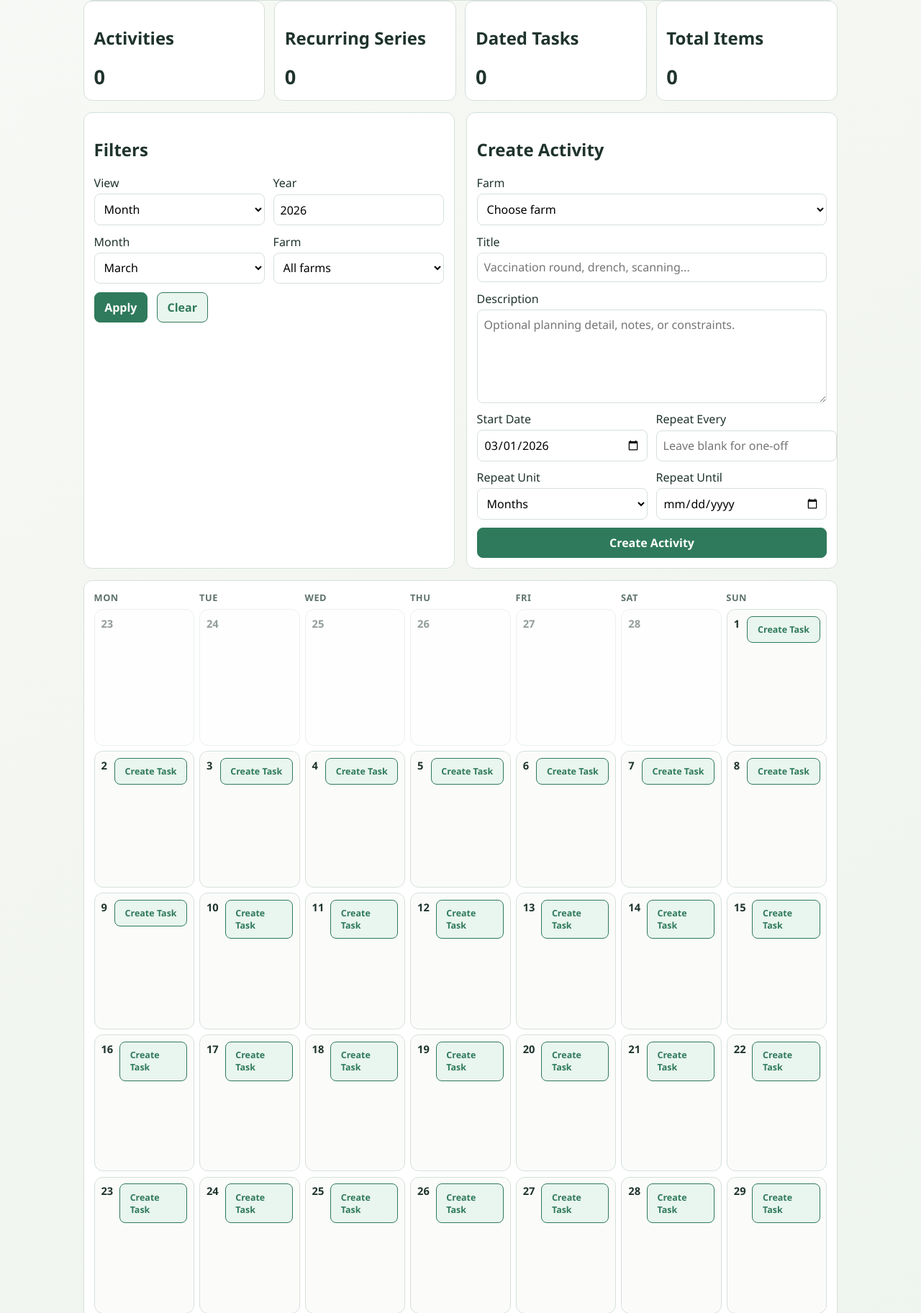
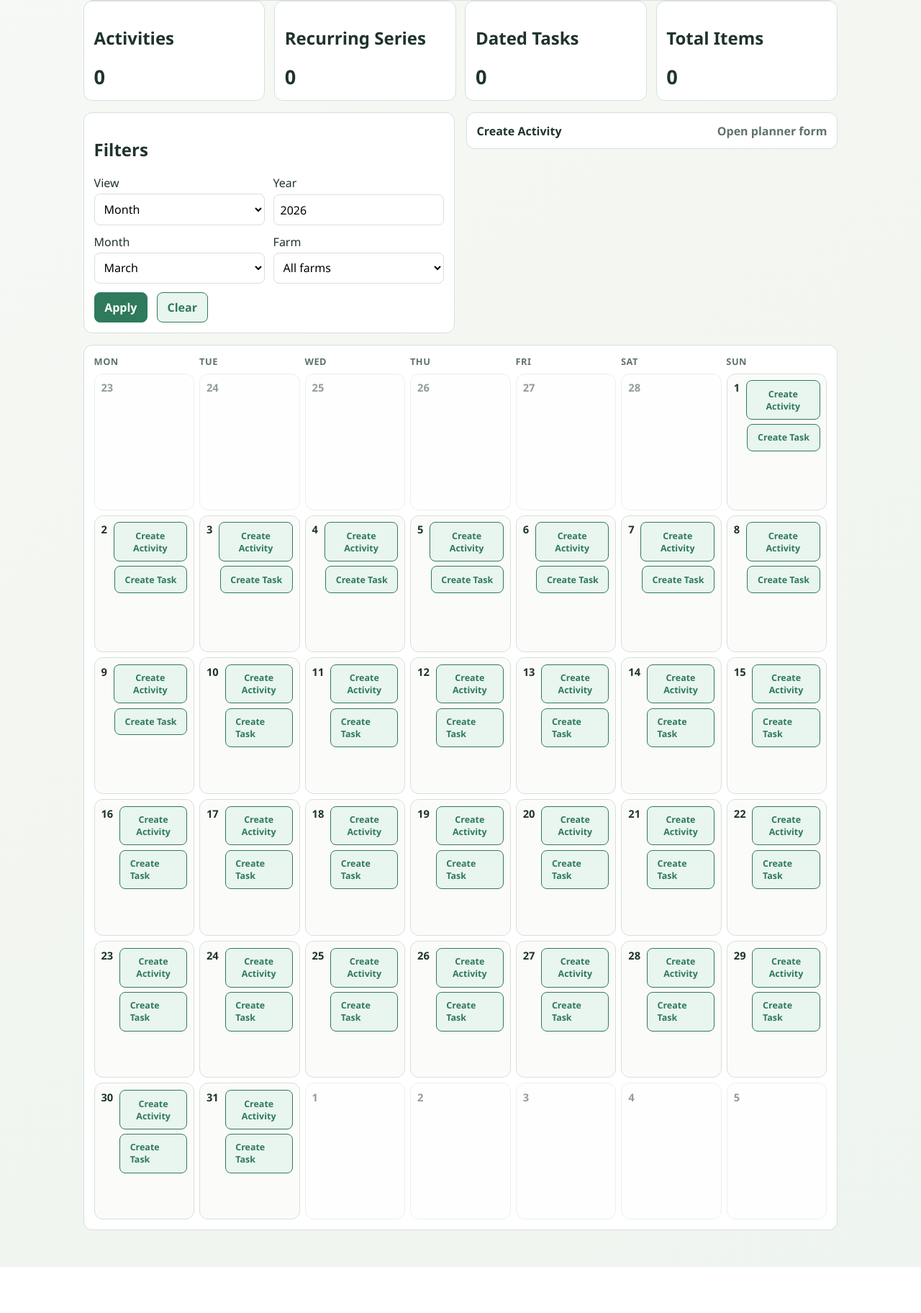
Before and after one commit to Andre-nel/AgriTrack, a Flask app: page /calendar?view=month&year=2026&month=3 in a window 1280 px wide. Shown: the part 342-2166 px from the top of the page at 72% size. After the commit the page ends 2102 px from the top, so only its background shows below. Run offline with Flask 3, Linux system fonts and the light colour scheme; data that the repository does not hold is empty.

Commit message:
Month view now has a Create Activity button on each in-month day cell. It opens a modal in front of the calendar, prefilled with that day’s date, and the existing top-of-page activity form is folded into a collapsed panel instead of always being open.
The main changes are in index.html, the shared form macro at _activity_form.html, and the styling in styles.css. I also extended test_calendar.py to cover the modal trigger and folded panel markup.

Verification: pytest -q passed with 40 passed.

```diff
--- a/app/static/styles.css
+++ b/app/static/styles.css
@@ -1115,6 +1115,13 @@ a { color: #1b5f49; }
   font-size: 0.78rem;
 }
 
+.calendar-day-actions {
+  display: flex;
+  flex-wrap: wrap;
+  gap: 0.4rem;
+  justify-content: flex-end;
+}
+
 .calendar-mini-list,
 .calendar-entry-list {
   display: grid;
@@ -1191,6 +1198,61 @@ a { color: #1b5f49; }
 
 .calendar-danger-card {
   align-self: start;
+}
+
+.calendar-create-panel {
+  align-self: start;
+}
+
+.calendar-create-panel-summary {
+  display: flex;
+  justify-content: space-between;
+  align-items: center;
+  gap: 0.8rem;
+  cursor: pointer;
+  font-weight: 700;
+  list-style: none;
+}
+
+.calendar-create-panel-summary::-webkit-details-marker {
+  display: none;
+}
+
+.calendar-create-panel-summary::marker {
+  content: "";
+}
+
+.calendar-create-panel-body {
+  margin-top: 0.9rem;
+  padding-top: 0.9rem;
+  border-top: 1px solid var(--line);
+}
+
+.calendar-activity-modal {
+  width: min(720px, calc(100vw - 2rem));
+  border: 1px solid var(--line);
+  border-radius: 16px;
+  padding: 1rem;
+  background: #fff;
+  color: var(--text);
+  box-shadow: 0 24px 64px rgba(21, 33, 29, 0.24);
+}
+
+.calendar-activity-modal::backdrop {
+  background: rgba(25, 41, 35, 0.38);
+  backdrop-filter: blur(3px);
+}
+
+.calendar-modal-header {
+  display: flex;
+  justify-content: space-between;
+  align-items: flex-start;
+  gap: 1rem;
+  margin-bottom: 0.9rem;
+}
+
+.calendar-modal-header h2 {
+  margin: 0;
 }
 
 @media (max-width: 760px) {
@@ -1271,7 +1333,9 @@ a { color: #1b5f49; }
   .calendar-toolbar,
   .calendar-month-card-header,
   .calendar-day-header,
-  .calendar-entry-topline {
+  .calendar-entry-topline,
+  .calendar-modal-header,
+  .calendar-create-panel-summary {
     flex-direction: column;
     align-items: flex-start;
   }
@@ -1286,6 +1350,15 @@ a { color: #1b5f49; }
 
   .calendar-day-full {
     min-height: 0;
+  }
+
+  .calendar-day-actions {
+    justify-content: flex-start;
+  }
+
+  .calendar-activity-modal {
+    width: calc(100vw - 1rem);
+    padding: 0.85rem;
   }
 
   .analytics-chart-wrap {
--- /dev/null
+++ b/app/templates/calendar/_activity_form.html
@@ -0,0 +1,55 @@
+{% macro render_activity_form(form_state, farms, repeat_units, selected_view, selected_year, selected_month, selected_date, form_id="", form_class="grid-form", submit_label="Create Activity", sync_selected_date=true) -%}
+<form
+  method="post"
+  action="{{ url_for('calendar.create_activity') }}"
+  class="{{ form_class }}"
+  {% if form_id %}id="{{ form_id }}"{% endif %}
+  data-activity-form
+>
+  <input type="hidden" name="view" value="{{ selected_view }}" />
+  <input type="hidden" name="year" value="{{ selected_year }}" />
+  <input type="hidden" name="month" value="{{ selected_month }}" />
+  <input
+    type="hidden"
+    name="selected_date"
+    value="{{ selected_date.isoformat() if selected_date else form_state.start_date }}"
+    {% if sync_selected_date %}data-selected-date-input{% endif %}
+  />
+  <label>Farm
+    <select name="farm_id" required>
+      <option value="">Choose farm</option>
+      {% for farm in farms %}
+      <option value="{{ farm.id }}" {% if form_state.farm_id == farm.id %}selected{% endif %}>{{ farm.name }}</option>
+      {% endfor %}
+    </select>
+  </label>
+  <label>Title
+    <input name="title" value="{{ form_state.title }}" placeholder="Vaccination round, drench, scanning..." required />
+  </label>
+  <label>Description
+    <textarea name="description" rows="5" placeholder="Optional planning detail, notes, or constraints.">{{ form_state.description }}</textarea>
+  </label>
+  <div class="grid-two">
+    <label>Start Date
+      <input type="date" name="start_date" value="{{ form_state.start_date }}" required data-start-date-input />
+    </label>
+    <label>Repeat Every
+      <input type="number" min="1" name="repeat_interval" value="{{ form_state.repeat_interval }}" placeholder="Leave blank for one-off" />
+    </label>
+  </div>
+  <div class="grid-two">
+    <label>Repeat Unit
+      <select name="repeat_unit">
+        <option value="">No recurrence</option>
+        {% for unit in repeat_units %}
+        <option value="{{ unit }}" {% if form_state.repeat_unit == unit %}selected{% endif %}>{{ unit|title }}</option>
+        {% endfor %}
+      </select>
+    </label>
+    <label>Repeat Until
+      <input type="date" name="repeat_until" value="{{ form_state.repeat_until }}" />
+    </label>
+  </div>
+  <button type="submit" class="btn">{{ submit_label }}</button>
+</form>
+{%- endmacro %}
--- a/app/templates/calendar/index.html
+++ b/app/templates/calendar/index.html
@@ -1,4 +1,5 @@
 {% extends "base.html" %}
+{% from "calendar/_activity_form.html" import render_activity_form %}
 {% block title %}Calendar | AgriTrack{% endblock %}
 {% block content %}
 <section class="hero">
@@ -67,53 +68,24 @@
     </form>
   </article>
 
-  <article class="card">
-    <h2>Create Activity</h2>
-    <form method="post" action="{{ url_for('calendar.create_activity') }}" class="grid-form">
-      <input type="hidden" name="view" value="{{ selected_view }}" />
-      <input type="hidden" name="year" value="{{ selected_year }}" />
-      <input type="hidden" name="month" value="{{ selected_month }}" />
-      {% if selected_date %}
-      <input type="hidden" name="selected_date" value="{{ selected_date.isoformat() }}" />
-      {% endif %}
-      <label>Farm
-        <select name="farm_id" required>
-          <option value="">Choose farm</option>
-          {% for farm in farms %}
-          <option value="{{ farm.id }}" {% if create_activity_defaults.farm_id == farm.id %}selected{% endif %}>{{ farm.name }}</option>
-          {% endfor %}
-        </select>
-      </label>
-      <label>Title
-        <input name="title" value="{{ create_activity_defaults.title }}" placeholder="Vaccination round, drench, scanning..." required />
-      </label>
-      <label>Description
-        <textarea name="description" rows="5" placeholder="Optional planning detail, notes, or constraints.">{{ create_activity_defaults.description }}</textarea>
-      </label>
-      <div class="grid-two">
-        <label>Start Date
-          <input type="date" name="start_date" value="{{ create_activity_defaults.start_date }}" required />
-        </label>
-        <label>Repeat Every
-          <input type="number" min="1" name="repeat_interval" value="{{ create_activity_defaults.repeat_interval }}" placeholder="Leave blank for one-off" />
-        </label>
-      </div>
-      <div class="grid-two">
-        <label>Repeat Unit
-          <select name="repeat_unit">
-            <option value="">No recurrence</option>
-            {% for unit in repeat_units %}
-            <option value="{{ unit }}" {% if create_activity_defaults.repeat_unit == unit %}selected{% endif %}>{{ unit|title }}</option>
-            {% endfor %}
-          </select>
-        </label>
-        <label>Repeat Until
-          <input type="date" name="repeat_until" value="{{ create_activity_defaults.repeat_until }}" />
-        </label>
-      </div>
-      <button type="submit" class="btn">Create Activity</button>
-    </form>
-  </article>
+  <details class="card calendar-create-panel">
+    <summary class="calendar-create-panel-summary">
+      <span>Create Activity</span>
+      <span class="muted">Open planner form</span>
+    </summary>
+    <div class="calendar-create-panel-body">
+      <p class="muted">Open this to create a one-off or recurring activity without using the day popup.</p>
+      {{ render_activity_form(
+        create_activity_defaults,
+        farms,
+        repeat_units,
+        selected_view,
+        selected_year,
+        selected_month,
+        selected_date
+      ) }}
+    </div>
+  </details>
 </section>
 
 {% if selected_view == "year" %}
@@ -166,7 +138,17 @@
       <div class="calendar-day-header">
         <a class="calendar-day-link" href="{{ day.month_url }}">{{ day.day_number }}</a>
         {% if day.in_month %}
-        <a class="btn btn-secondary calendar-create-link" href="{{ day.create_task_url }}">Create Task</a>
+        <div class="calendar-day-actions">
+          <button
+            type="button"
+            class="btn btn-secondary calendar-create-link"
+            data-open-activity-modal
+            data-start-date="{{ day.date.isoformat() }}"
+          >
+            Create Activity
+          </button>
+          <a class="btn btn-secondary calendar-create-link" href="{{ day.create_task_url }}">Create Task</a>
+        </div>
         {% endif %}
       </div>
       <div class="calendar-entry-list">
@@ -189,4 +171,118 @@
   </div>
 </section>
 {% endif %}
+
+<dialog id="calendar-activity-modal" class="calendar-activity-modal">
+  <div class="calendar-modal-header">
+    <div>
+      <p class="space-key">Quick Plan</p>
+      <h2>Create Activity</h2>
+      <p class="muted">Start date: <span data-modal-start-date>{{ create_activity_defaults.start_date }}</span></p>
+    </div>
+    <button type="button" class="btn btn-secondary" data-close-activity-modal>Close</button>
+  </div>
+  {{ render_activity_form(
+    create_activity_defaults,
+    farms,
+    repeat_units,
+    selected_view,
+    selected_year,
+    selected_month,
+    selected_date,
+    form_id="calendar-activity-modal-form"
+  ) }}
+</dialog>
 {% endblock %}
+{% block scripts %}
+<script>
+  (() => {
+    const syncSelectedDate = (form) => {
+      const startDateInput = form.querySelector("[data-start-date-input]");
+      const selectedDateInput = form.querySelector("[data-selected-date-input]");
+      if (!startDateInput || !selectedDateInput) {
+        return;
+      }
+
+      const sync = () => {
+        selectedDateInput.value = startDateInput.value;
+      };
+
+      startDateInput.addEventListener("change", sync);
+      startDateInput.addEventListener("input", sync);
+    };
+
+    document.querySelectorAll("[data-activity-form]").forEach(syncSelectedDate);
+
+    const dialog = document.getElementById("calendar-activity-modal");
+    if (!dialog) {
+      return;
+    }
+
+    const modalForm = dialog.querySelector("form");
+    const modalStartDate = dialog.querySelector("[data-start-date-input]");
+    const modalSelectedDate = dialog.querySelector("[data-selected-date-input]");
+    const modalDateLabel = dialog.querySelector("[data-modal-start-date]");
+
+    const setModalDate = (value) => {
+      if (!modalForm || !modalStartDate || !modalSelectedDate || !value) {
+        return;
+      }
+      modalStartDate.value = value;
+      modalSelectedDate.value = value;
+      if (modalDateLabel) {
+        modalDateLabel.textContent = value;
+      }
+    };
+
+    if (modalStartDate) {
+      modalStartDate.addEventListener("change", () => {
+        if (modalDateLabel) {
+          modalDateLabel.textContent = modalStartDate.value;
+        }
+      });
+      modalStartDate.addEventListener("input", () => {
+        if (modalDateLabel) {
+          modalDateLabel.textContent = modalStartDate.value;
+        }
+      });
+    }
+
+    document.querySelectorAll("[data-open-activity-modal]").forEach((button) => {
+      button.addEventListener("click", () => {
+        setModalDate(button.dataset.startDate);
+        if (typeof dialog.showModal === "function") {
+          dialog.showModal();
+        } else {
+          dialog.setAttribute("open", "open");
+        }
+      });
+    });
+
+    dialog.querySelectorAll("[data-close-activity-modal]").forEach((button) => {
+      button.addEventListener("click", () => {
+        if (typeof dialog.close === "function") {
+          dialog.close();
+        } else {
+          dialog.removeAttribute("open");
+        }
+      });
+    });
+
+    dialog.addEventListener("click", (event) => {
+      const rect = dialog.getBoundingClientRect();
+      const inside =
+        rect.top <= event.clientY &&
+        event.clientY <= rect.top + rect.height &&
+        rect.left <= event.clientX &&
+        event.clientX <= rect.left + rect.width;
+      if (!inside) {
+        if (typeof dialog.close === "function") {
+          dialog.close();
+        } else {
+          dialog.removeAttribute("open");
+        }
+      }
+    });
+  })();
+</script>
+{% endblock %}
```
Also changed, not shown: tests/integration/test_calendar.py (+16 -0 lines).
